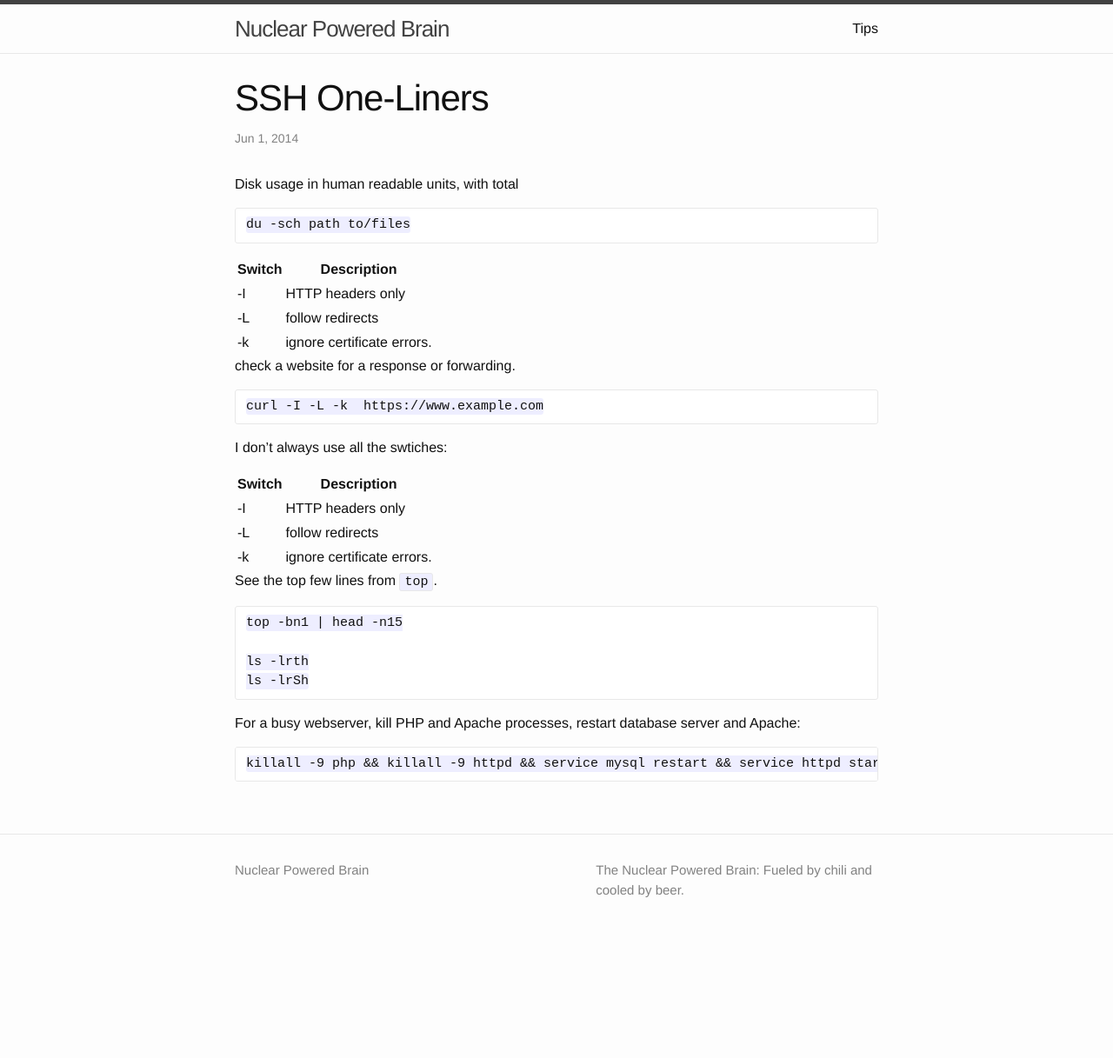
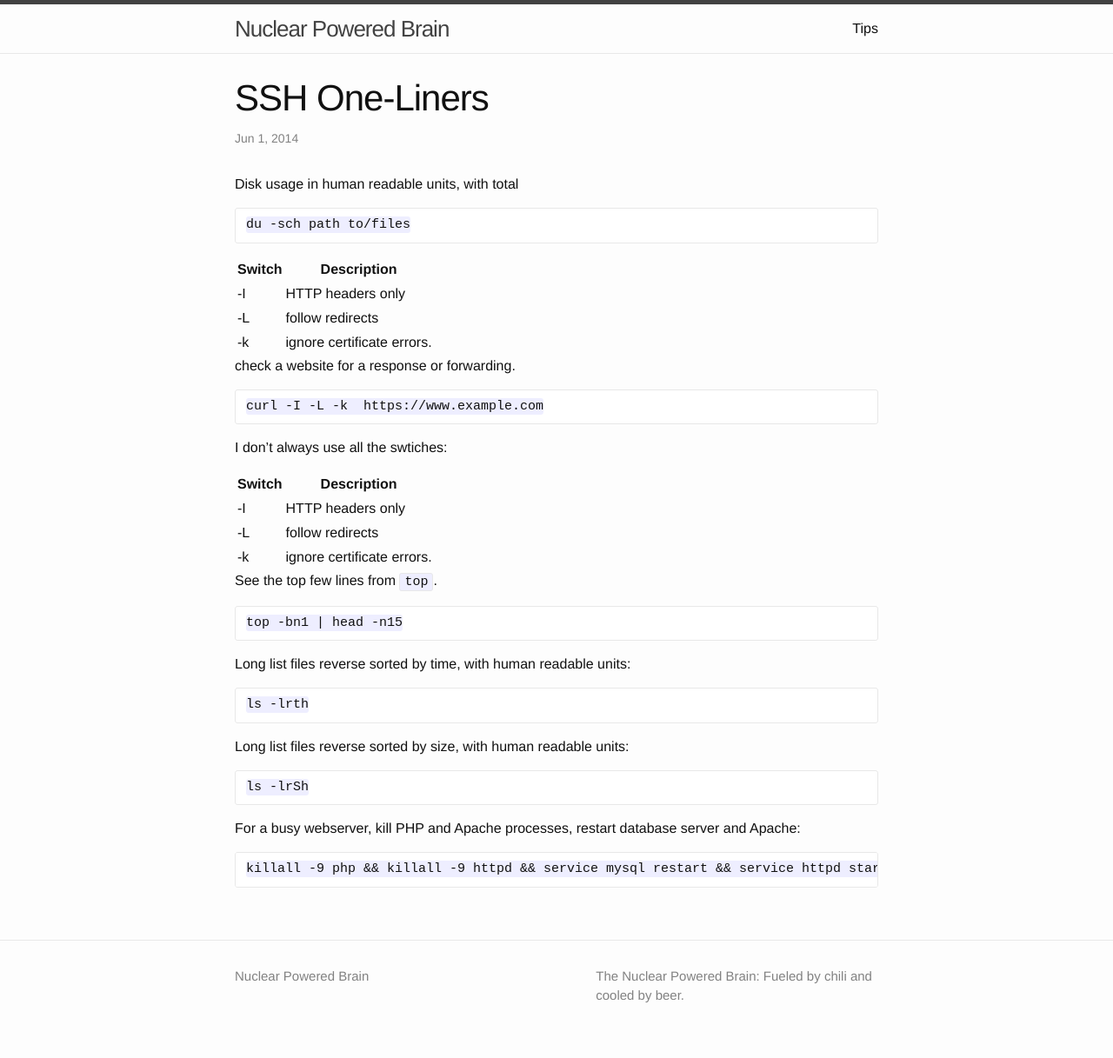
Before and after one commit to lyndell/lyndell.github.io, a Jekyll site: the page built from _posts/2014-06-01-SSH_One-Liners.md, in a window 1280 px wide. Shown: the whole page at 87% size. Built offline with Jekyll 4.4.1, drawn with Linux system fonts in a browser that asks for light colours; before the commit the page ends 1095 px from its top, so only the background shows below that.

Commit message:
more descriptions for SSH oneliners

```diff
--- a/_posts/2014-06-01-SSH_One-Liners.md
+++ b/_posts/2014-06-01-SSH_One-Liners.md
@@ -30,7 +30,12 @@ See the top few lines from `top`.
 
     top -bn1 | head -n15
 
+Long list files reverse sorted by time, with human readable units:
+
     ls -lrth
+
+Long list files reverse sorted by size, with human readable units:
+
     ls -lrSh
 
 
```
Also changed, not shown: _posts/2014-05-16-Chili.md (+9 -4 lines).
